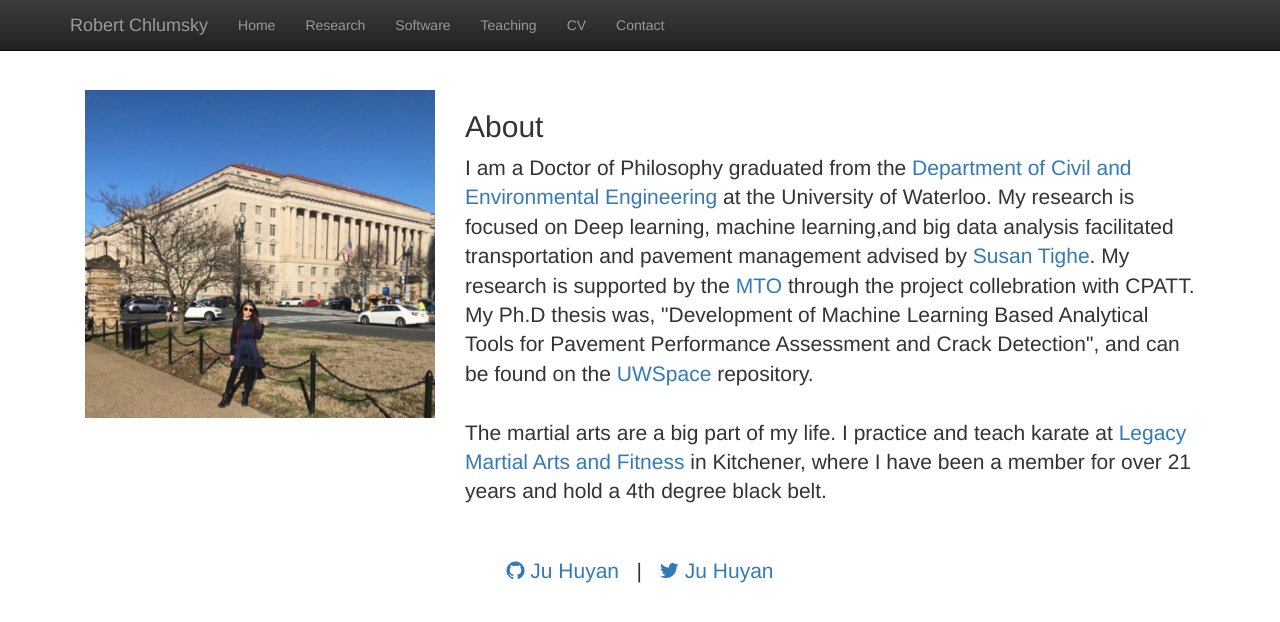
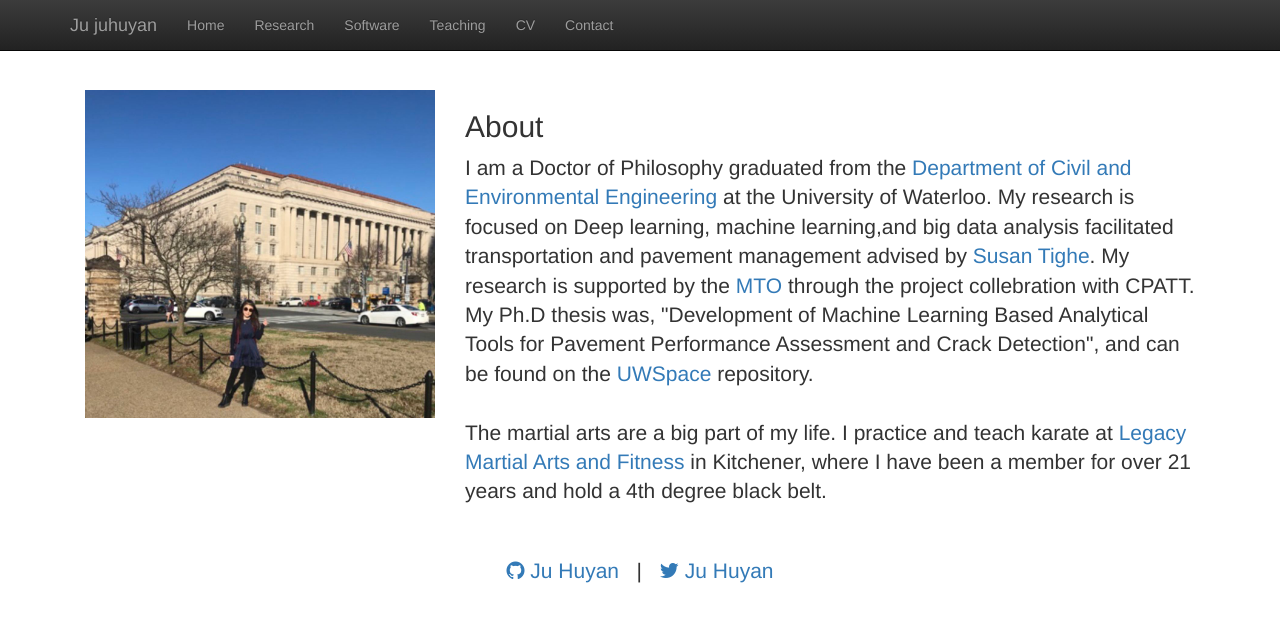
Before and after one commit to juhuyan/github.io, a Jekyll site: the page built from index.html, in a window 1280 px wide. Shown: the top 622 px of the page. Built offline with Jekyll 4.4.1, drawn with Linux system fonts in a browser that asks for light colours; nearby versions of some CDN libraries; library files that are not in the unit come from our copies.

Commit message:
update commit

```diff
--- a/_config.yml
+++ b/_config.yml
@@ -1,13 +1,13 @@
 ###########
 # site.url, site.title
 
-title: 'Robert Chlumsky'
+title: 'Ju juhuyan'
 
 ## note:
 #  use site.path in your templates to make it work for both protocols e.g. http and https
 #  use site.url only inside the web feed template (e.g. requires full url incl. protocol)
 path: ""
-url:  'http://rchlumsk.github.io/'
+url:  'http://juhuyan.github.io/'
 
 
 ########
```
